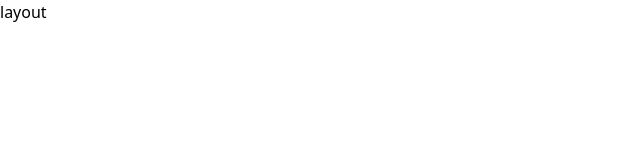
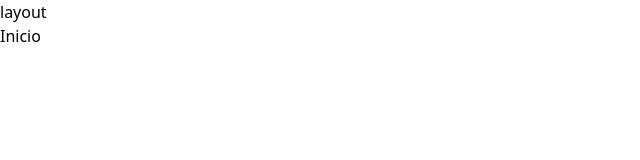
Before and after one commit to HenryNiama/Coffee, a React (Vite) app in the folder coffee-react-frontend/: page / in a window 1280 px wide. Shown: the top 160 px of the page, without its empty margins (0-640 px from the left). Built offline with nearby package versions, Linux system fonts and the light colour scheme.

Commit message:
Creando el Layout de Autenticacion

```diff
--- a/coffee-react-frontend/src/layouts/AuthLayout.jsx
+++ b/coffee-react-frontend/src/layouts/AuthLayout.jsx
@@ -0,0 +1,11 @@
+import React from 'react'
+import { Outlet } from 'react-router-dom'
+
+export default function AuthLayout() {
+  return (
+    <div>
+      AuthLayout
+      <Outlet />
+    </div>
+  )
+}
--- a/coffee-react-frontend/src/layouts/layout.jsx
+++ b/coffee-react-frontend/src/layouts/layout.jsx
@@ -1,7 +1,11 @@
 import React from 'react'
+import { Outlet } from 'react-router-dom'
 
 export default function layout() {
   return (
-    <div>layout</div>
+    <div>
+      layout
+      <Outlet />
+    </div>
   )
 }
--- a/coffee-react-frontend/src/router.jsx
+++ b/coffee-react-frontend/src/router.jsx
@@ -1,8 +1,22 @@
 import {createBrowserRouter} from 'react-router-dom'
 import Layout from './layouts/layout'
+import AuthLayout from './layouts/AuthLayout'
+import Inicio from "./views/Inicio.jsx";
+import Login from "./views/Login.jsx";
+import Register from "./views/Register.jsx";
 
 const router = createBrowserRouter([
-    { path: '/', element: <Layout /> },
+    { path: '/', element: <Layout />,
+        children: [
+            {index: true, element: <Inicio />}
+        ]
+    },
+    { path: '/auth', element: <AuthLayout />,
+        children: [
+            {path: '/auth/login', element: <Login />},
+            {path: '/auth/register', element: <Register />}
+        ]
+    }
 ]);
 
 export default router;
--- /dev/null
+++ b/coffee-react-frontend/src/views/Inicio.jsx
@@ -0,0 +1,9 @@
+import React from 'react';
+
+function Inicio(props) {
+    return (
+        <div>Inicio</div>
+    );
+}
+
+export default Inicio;
--- /dev/null
+++ b/coffee-react-frontend/src/views/Login.jsx
@@ -0,0 +1,9 @@
+import React from 'react';
+
+function Login(props) {
+    return (
+        <div>Login</div>
+    );
+}
+
+export default Login;
--- /dev/null
+++ b/coffee-react-frontend/src/views/Register.jsx
@@ -0,0 +1,9 @@
+import React from 'react';
+
+function Register(props) {
+    return (
+        <div>Registro</div>
+    );
+}
+
+export default Register;
```
